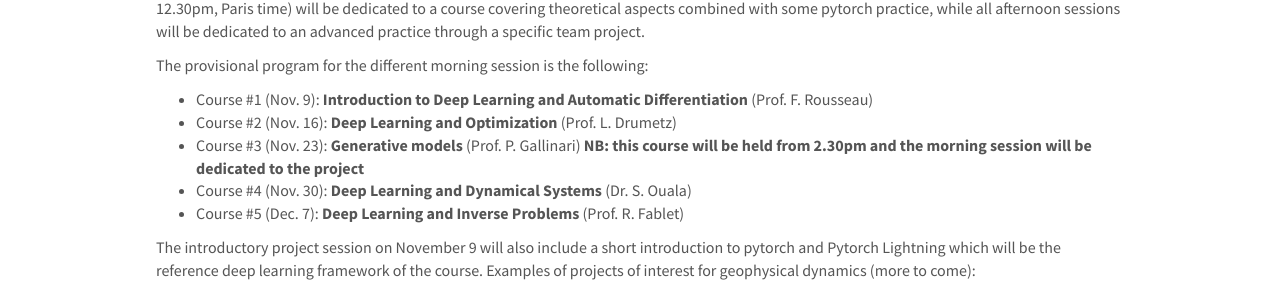
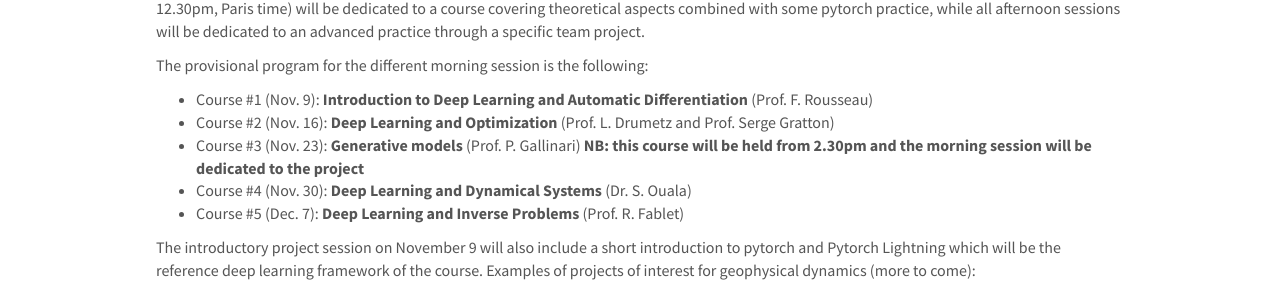
Before and after one commit to CIA-Oceanix/CIA-Oceanix.github.io, a Jekyll site: the page built from _pages/training.md, in a window 1280 px wide and 900 px high, scrolled down 441 px. Shown: the part 148-444 px from the top of the window. Built offline with Jekyll 4.4.1, drawn with Linux system fonts in a browser that asks for light colours; nearby versions of some CDN libraries.

Commit message:
Update training.md

```diff
--- a/_pages/training.md
+++ b/_pages/training.md
@@ -23,7 +23,7 @@ The course will take place on **tuesdays five consecutive weeks from November 9
 
 The provisional program for the different morning session is the following:
 - Course #1 (Nov. 9): **Introduction to Deep Learning and Automatic Differentiation** (Prof. F. Rousseau)
-- Course #2 (Nov. 16): **Deep Learning and Optimization** (Prof. L. Drumetz)
+- Course #2 (Nov. 16): **Deep Learning and Optimization** (Prof. L. Drumetz and Prof. Serge Gratton)
 - Course #3 (Nov. 23): **Generative models** (Prof. P. Gallinari) **NB: this course will be held from 2.30pm and the morning session will be dedicated to the project**
 - Course #4 (Nov. 30): **Deep Learning and Dynamical Systems** (Dr. S. Ouala)
 - Course #5 (Dec. 7): **Deep Learning and Inverse Problems** (Prof. R. Fablet)
```
